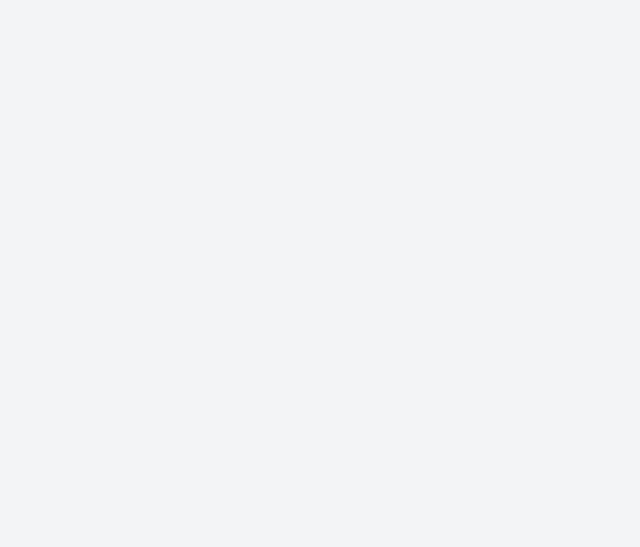
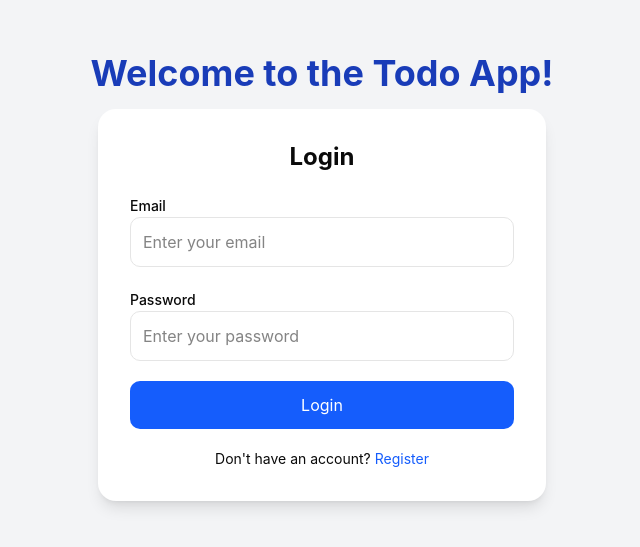
Before and after one commit to alishababar/todo-app-alisha, a Next.js app: page / in a window 1280 px wide. Shown: the part 123-670 px from the top of the page, without its empty margins (318-958 px from the left). Built offline with nearby package versions, Linux system fonts and the light colour scheme.

Commit message:
Added login page

```diff
--- a/app/page.tsx
+++ b/app/page.tsx
@@ -1,11 +1,14 @@
 import Image from "next/image";
-
+import LogInForm from "@/components/ui/auth/login-form";
 
 export default function Home() {
   return (
     <div className="min-h-screen flex flex-col items-center justify-center bg-gray-100">
+      <h1 className="text-4xl font-bold mb-4 text-blue-800">
+        Welcome to the Todo App!
+      </h1>
 
-
+      <LogInForm></LogInForm>
     </div>
   );
 }
--- /dev/null
+++ b/components/ui/auth/login-form.tsx
@@ -0,0 +1,59 @@
+"use client";
+
+import { useState } from "react";
+
+export default function LoginForm() {
+  const [email, setEmail] = useState("");
+  const [password, setPassword] = useState("");
+
+  const handleSubmit = (e: React.FormEvent) => {
+    e.preventDefault();
+    console.log({ email, password });
+  };
+
+  return (
+    <form
+      onSubmit={handleSubmit}
+      className="w-full max-w-md bg-white p-8 rounded-2xl shadow-lg space-y-5"
+    >
+      <h2 className="text-2xl font-bold text-center">Login</h2>
+
+      <div className="space-y-2">
+        <label className="text-sm font-medium">Email</label>
+        <input
+          type="email"
+          className="w-full p-3 border rounded-lg focus:ring-2 focus:ring-blue-500 outline-none"
+          value={email}
+          onChange={(e) => setEmail(e.target.value)}
+          placeholder="Enter your email"
+          required
+        />
+      </div>
+
+      <div className="space-y-2">
+        <label className="text-sm font-medium">Password</label>
+        <input
+          type="password"
+          className="w-full p-3 border rounded-lg focus:ring-2 focus:ring-blue-500 outline-none"
+          value={password}
+          onChange={(e) => setPassword(e.target.value)}
+          placeholder="Enter your password"
+          required
+        />
+      </div>
+
+      <button
+        type="submit"
+        className="w-full py-3 bg-blue-600 text-white rounded-lg hover:bg-blue-700 transition"
+      >
+        Login
+      </button>
+      <p className="text-sm text-center">
+        Don't have an account?{" "}
+        <a href="/register" className="text-blue-600 hover:underline">
+          Register
+        </a>
+      </p>
+    </form>
+  );
+}
```
